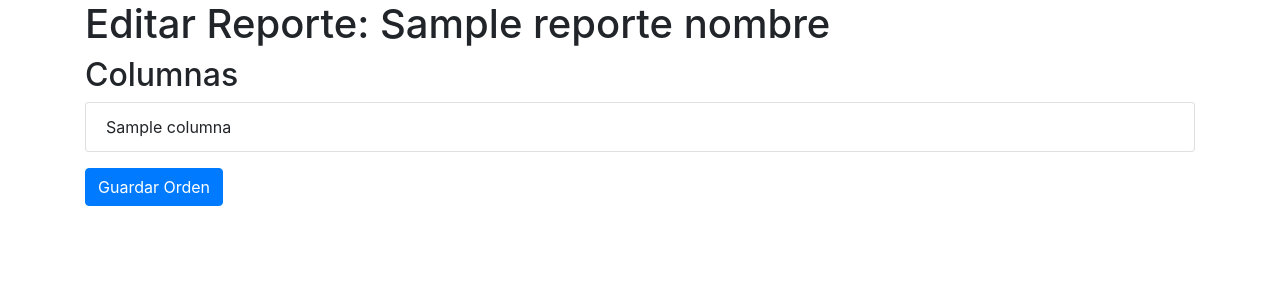
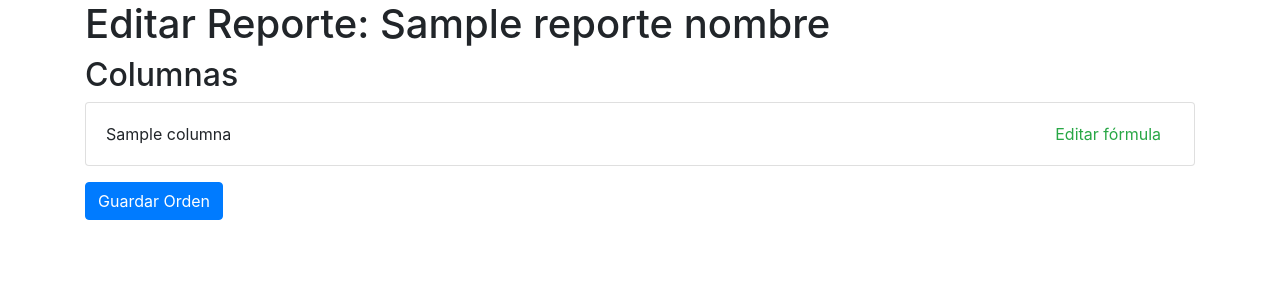
Before and after one commit to AldoQuintalP/PandasPython, a Flask app: template Templates/edit_reporte.html in a window 1280 px wide. Shown: the top 300 px of the page. Run offline with Flask 3, Linux system fonts and the light colour scheme; the template is opened without the code that fills it: most values are stand-ins (such as "Sample title", 1, 10 or a date in 2020); some libraries are stand-ins or nearby versions.

Commit message:
Se comienzan los cambios de formulas de excel

```diff
--- a/Templates/edit_reporte.html
+++ b/Templates/edit_reporte.html
@@ -6,9 +6,19 @@
     <title>Editar Reporte</title>
     <link href="https://stackpath.bootstrapcdn.com/bootstrap/4.5.2/css/bootstrap.min.css" rel="stylesheet">
     <script src="https://cdnjs.cloudflare.com/ajax/libs/Sortable/1.15.0/Sortable.min.js"></script>
+    <!-- Incluye Font Awesome desde un CDN -->
+    <link href="https://cdnjs.cloudflare.com/ajax/libs/font-awesome/6.0.0-beta3/css/all.min.css" rel="stylesheet">
     <style>
         .list-group-item {
             cursor: move;
+        }
+        .edit-formula-btn {
+            color: #28a745; /* Color verde */
+            margin-left: 10px;
+            cursor: pointer;
+        }
+        .edit-formula-btn i {
+            margin-right: 5px;
         }
     </style>
 </head>
@@ -18,10 +28,42 @@
         <h2>Columnas</h2>
         <ul id="columnas-list" class="list-group">
             {% for columna in columnas %}
-            <li class="list-group-item" data-columna="{{ columna }}">{{ columna }}</li>
+            <li class="list-group-item d-flex justify-content-between align-items-center" data-columna="{{ columna }}">
+                {{ columna }}
+                <button type="button" class="btn btn-link edit-formula-btn" data-columna="{{ columna }}" data-toggle="modal" data-target="#formulaModal">
+                    <i class="fa fa-file-excel-o" aria-hidden="true"></i> Editar fórmula
+                </button>
+            </li>
             {% endfor %}
         </ul>
         <button id="save-order" class="btn btn-primary mt-3">Guardar Orden</button>
+    </div>
+
+    <!-- Modal para editar fórmula -->
+    <div class="modal fade" id="formulaModal" tabindex="-1" role="dialog" aria-labelledby="formulaModalLabel" aria-hidden="true">
+        <div class="modal-dialog" role="document">
+            <div class="modal-content">
+                <div class="modal-header">
+                    <h5 class="modal-title" id="formulaModalLabel">Editar Fórmula</h5>
+                    <button type="button" class="close" data-dismiss="modal" aria-label="Cerrar">
+                        <span aria-hidden="true">&times;</span>
+                    </button>
+                </div>
+                <div class="modal-body">
+                    <form id="formulaForm">
+                        <div class="form-group">
+                            <label for="formulaInput">Fórmula para la columna <span id="columnaFormula"></span>:</label>
+                            <input type="text" class="form-control" id="formulaInput" name="formula">
+                            <input type="hidden" id="columnaInput" name="columna">
+                        </div>
+                    </form>
+                </div>
+                <div class="modal-footer">
+                    <button type="button" class="btn btn-secondary" data-dismiss="modal">Cerrar</button>
+                    <button type="button" class="btn btn-primary" id="saveFormulaBtn">Guardar Fórmula</button>
+                </div>
+            </div>
+        </div>
     </div>
 
     <script>
@@ -59,6 +101,55 @@
                 alert('Error al guardar el orden');
             });
         });
+
+        // Manejar la apertura del modal de edición de fórmula
+        document.querySelectorAll('.edit-formula-btn').forEach(button => {
+            button.addEventListener('click', function () {
+                const columna = this.getAttribute('data-columna');
+                document.getElementById('columnaFormula').innerText = columna;
+                document.getElementById('columnaInput').value = columna;
+
+                // Aquí podrías cargar la fórmula actual si está guardada
+                // Por ahora, simplemente limpiamos el campo de entrada
+                document.getElementById('formulaInput').value = '';
+            });
+        });
+
+        // Manejar el guardado de la fórmula
+        document.getElementById('saveFormulaBtn').addEventListener('click', function () {
+            const formula = document.getElementById('formulaInput').value;
+            const columna = document.getElementById('columnaInput').value;
+
+            fetch('/save-formula', {
+                method: 'POST',
+                body: new URLSearchParams({
+                    reporte: '{{ reporte_nombre }}',
+                    columna: columna,
+                    formula: formula
+                }),
+                headers: {
+                    'Content-Type': 'application/x-www-form-urlencoded'
+                }
+            })
+            .then(response => response.json())
+            .then(data => {
+                if (data.success) {
+                    alert('Fórmula guardada exitosamente');
+                    $('#formulaModal').modal('hide');
+                } else {
+                    alert('Error al guardar la fórmula');
+                }
+            })
+            .catch(error => {
+                console.error('Error al guardar la fórmula:', error);
+                alert('Error al guardar la fórmula');
+            });
+        });
     </script>
+
+    <!-- Incluye jQuery, Popper.js y Bootstrap JS desde un CDN -->
+    <script src="https://code.jquery.com/jquery-3.5.1.slim.min.js"></script>
+    <script src="https://cdn.jsdelivr.net/npm/@popperjs/core@2.5.2/dist/umd/popper.min.js"></script>
+    <script src="https://stackpath.bootstrapcdn.com/bootstrap/4.5.2/js/bootstrap.min.js"></script>
 </body>
 </html>
--- a/Templates/index.html
+++ b/Templates/index.html
@@ -15,7 +15,7 @@
         body {
             margin: 0;
             font-family: Arial, sans-serif;
-            background-color: #76818b; /* Fondo gris oscuro */
+            background-color: #f8f9fa; /* Fondo gris oscuro */
             color: #ffffff; /* Color de texto blanco para contraste */
         }
         .sidebar {
--- a/config_app.py
+++ b/config_app.py
@@ -371,5 +371,40 @@ def actualizar_registro():
         print(f"Error: {e}")
         return jsonify({'success': False, 'error': 'No se pudo actualizar el registro.'})
 
+# Editar Formula de las col
+@app.route('/save-formula', methods=['POST'])
+def save_formula():
+    try:
+        reporte = request.form.get('reporte')
+        columna = request.form.get('columna')
+        formula = request.form.get('formula')
+
+        if not reporte or not columna:
+            return jsonify({'success': False, 'error': 'Reporte y columna son necesarios.'})
+
+        with open('config.json', 'r') as f:
+            config = json.load(f)
+
+        # Verificar si el reporte existe
+        if reporte not in config['columnas_esperadas']:
+            return jsonify({'success': False, 'error': 'El reporte no existe.'})
+
+        # Aquí podrías implementar la lógica para almacenar la fórmula
+        # Por ejemplo, podrías almacenar las fórmulas en un diccionario adicional dentro de `config.json`
+        # Por simplicidad, asumiré que agregamos una clave 'formulas' en `config['columnas_esperadas'][reporte]`
+        if 'formulas' not in config['columnas_esperadas'][reporte]:
+            config['columnas_esperadas'][reporte]['formulas'] = {}
+
+        config['columnas_esperadas'][reporte]['formulas'][columna] = formula
+
+        with open('config.json', 'w') as f:
+            json.dump(config, f, indent=4)
+
+        return jsonify({'success': True})
+
+    except Exception as e:
+        print(f"Error al guardar la fórmula: {e}")
+        return jsonify({'success': False, 'error': 'No se pudo guardar la fórmula.'})
+
 if __name__ == '__main__':
     app.run(debug=True)
```
